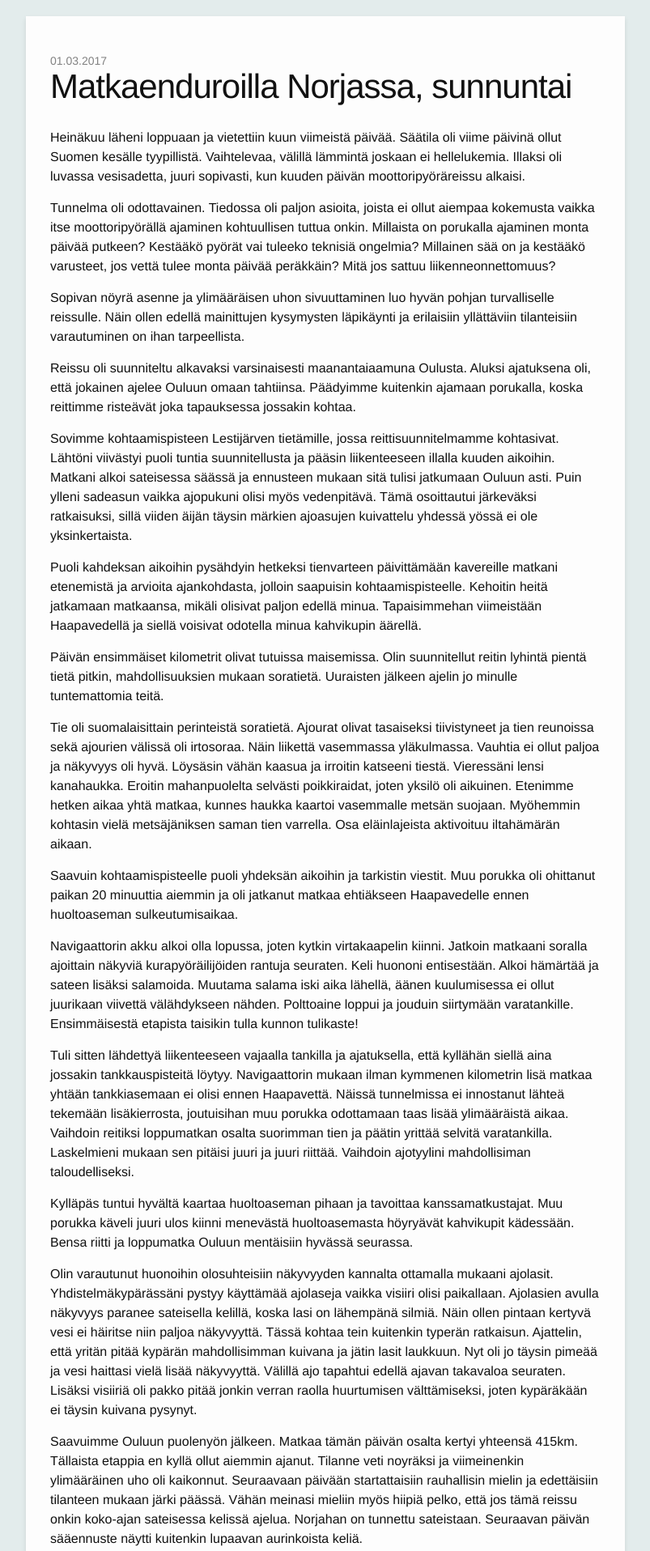
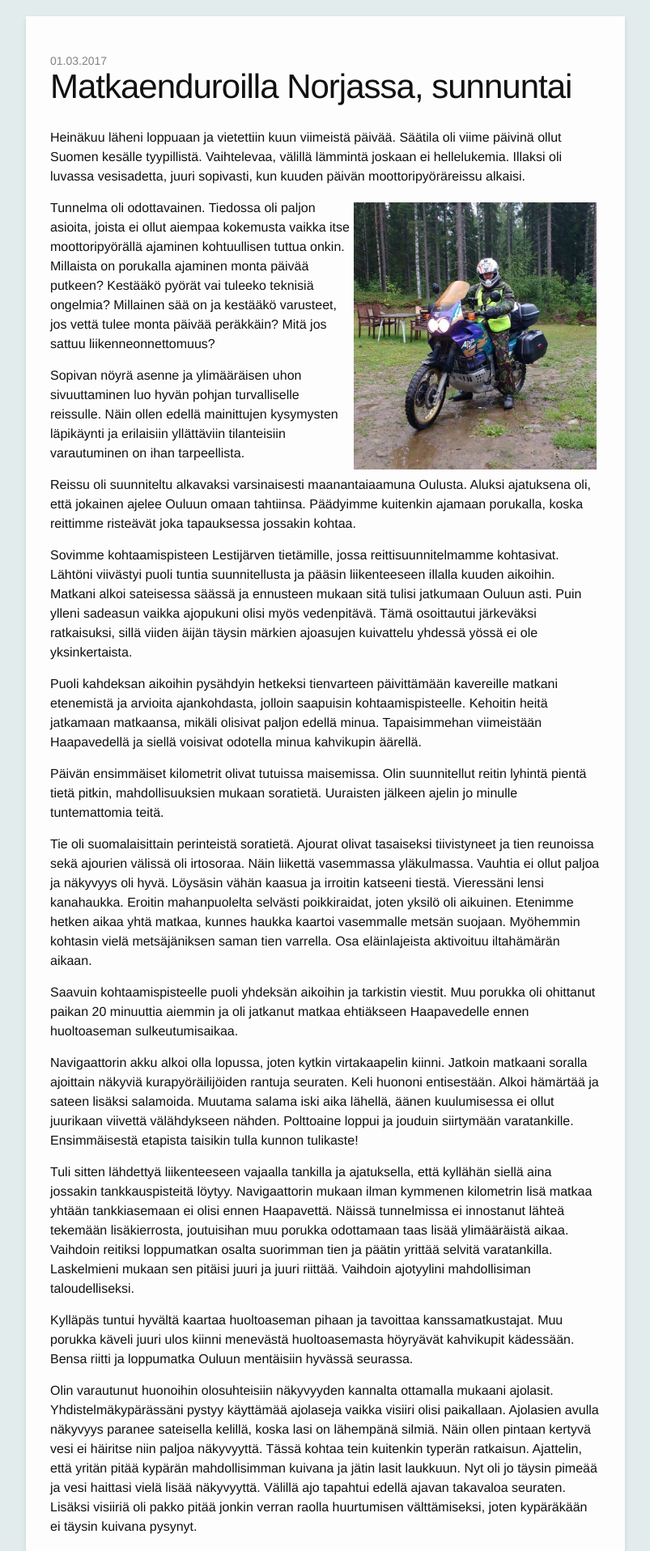
Before and after one commit to seikkailuendurolla/seikkailuendurolla.github.io, a Jekyll site: the page built from _posts/2017-03-01-matkaenduroilla-norjassa-sunnuntai.md, in a window 1280 px wide. Shown: the part 611-2527 px from the top of the page at 81% size, without its empty margins (238-1041 px from the left). Built offline with Jekyll 4.4.1, drawn with Linux system fonts in a browser that asks for light colours; some web fonts are replaced; comment, search, counter and statistics services are not loaded.

Commit message:
Kuvan lisäys

```diff
--- a/_posts/2017-03-01-matkaenduroilla-norjassa-sunnuntai.md
+++ b/_posts/2017-03-01-matkaenduroilla-norjassa-sunnuntai.md
@@ -10,6 +10,8 @@ draft: true
 
 Heinäkuu läheni loppuaan ja vietettiin kuun viimeistä päivää. Säätila oli viime päivinä ollut Suomen kesälle tyypillistä. Vaihtelevaa,
 välillä lämmintä joskaan ei hellelukemia. Illaksi oli luvassa vesisadetta, juuri sopivasti, kun kuuden päivän moottoripyöräreissu alkaisi.
+
+<img src="/assets/norja3.jpg" width="300" style="float: right; padding: 5px;" />
 
 Tunnelma oli odottavainen. Tiedossa oli paljon asioita, joista ei ollut aiempaa kokemusta vaikka itse moottoripyörällä ajaminen
 kohtuullisen tuttua onkin. Millaista on porukalla ajaminen monta päivää putkeen? Kestääkö pyörät vai tuleeko teknisiä ongelmia?
```
Also changed, not shown: assets/norja3.jpg (added).
